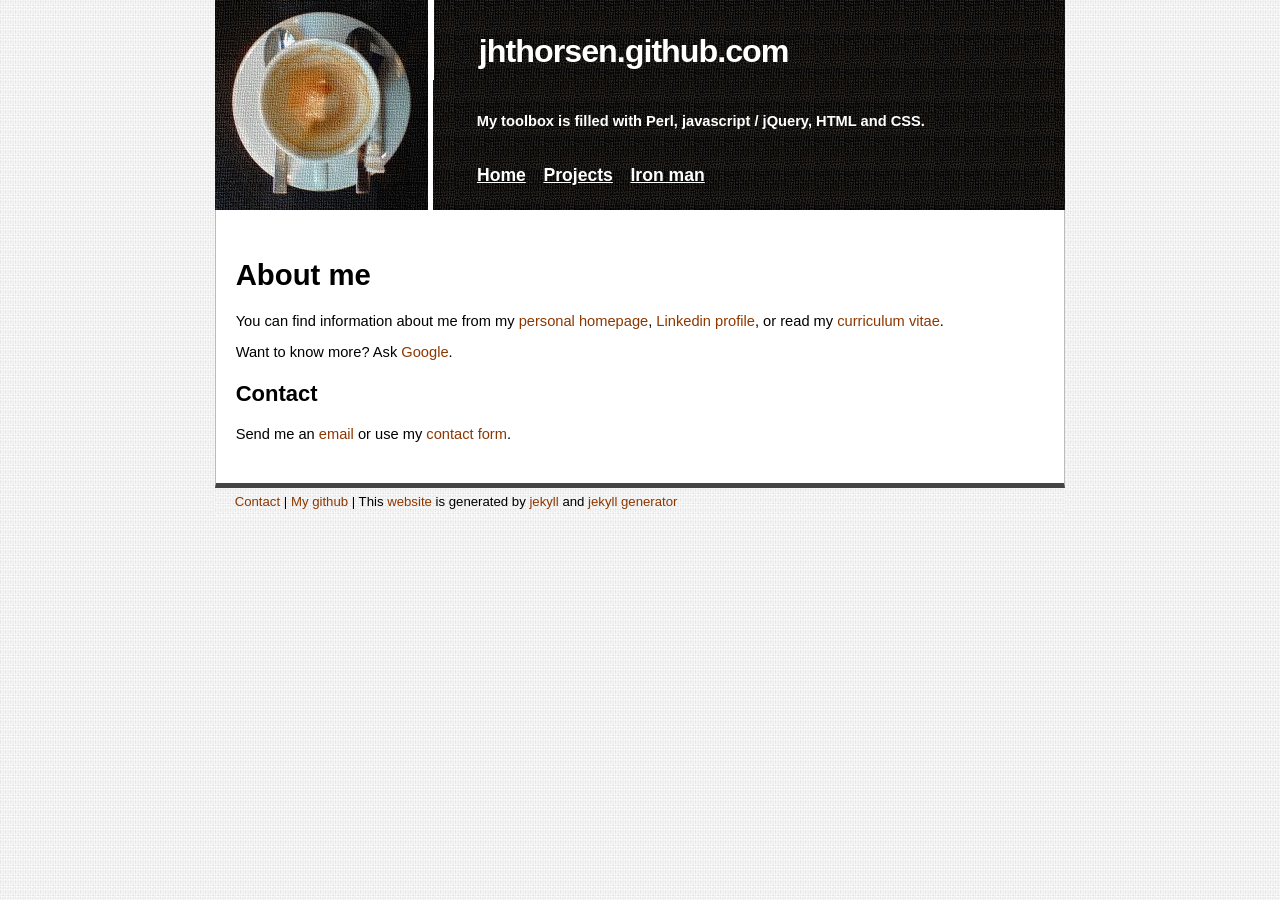
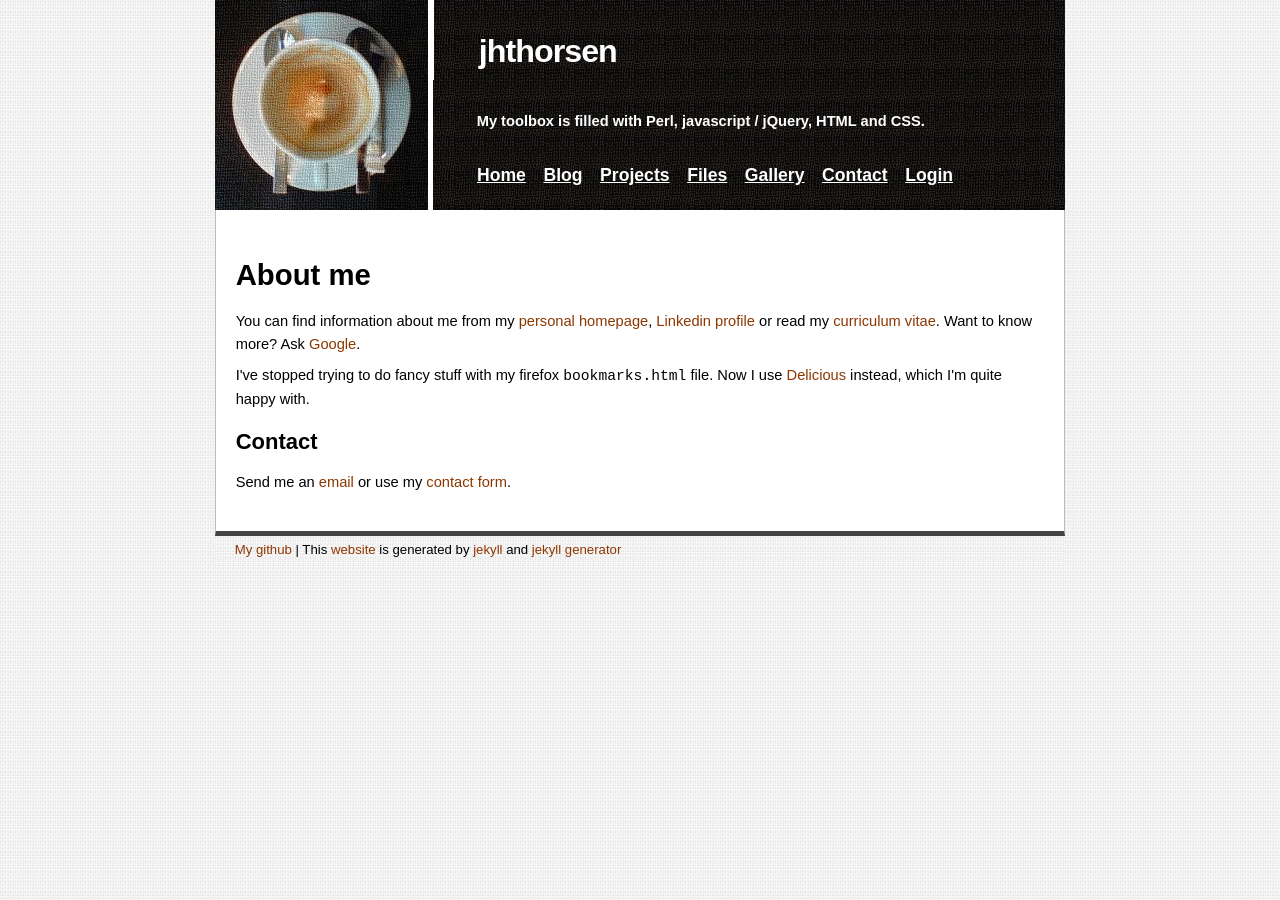
Before and after one commit to kberov/jhthorsen.github.com, a Jekyll site: the page built from index.html, in a window 1280 px wide. Built offline with Jekyll 4.4.1, drawn with Linux system fonts in a browser that asks for light colours.

Commit message:
updated layout

```diff
--- a/_layouts/default.html
+++ b/_layouts/default.html
@@ -11,7 +11,7 @@
 <body><div id="wrapper">
 
 <div id="header">
-    <h1><a href="http://jhthorsen.github.com">jhthorsen.github.com</a></h1>
+    <h1><a href="http://jhthorsen.github.com">jhthorsen</a></h1>
     <p>
         My toolbox is filled with <a href="http://perl.com">Perl</a>,
         <a href="http://en.wikipedia.org/wiki/JavaScript">javascript</a> / <a href="http://jquery.com">jQuery</a>,
@@ -22,8 +22,12 @@
 
 <div id="menu">
     <a href="/">Home</a>
+    <a href="/blog">Blog</a>
     <a href="/projects">Projects</a>
-    <a href="/ironman">Iron man</a>
+    <a href="http://flodhest.net/files/">Files</a>
+    <a href="http://flodhest.net/gallery/">Gallery</a>
+    <a href="http://flodhest.net/contact">Contact</a>
+    <a href="http://flodhest.net/login">Login</a>
 </div>
 
 <div id="content">
--- a/_posts/2009-06-01-line-noise-parentheses.markdown
+++ b/_posts/2009-06-01-line-noise-parentheses.markdown
@@ -13,7 +13,7 @@ Versus:
 
     push @text, sprintf 'I got %i foos', int shift @{ $obj->get_foo };
 
-I don't understand how the first one is less noise than the second (!).
+I don't understand how the first one is less noisy than the second (!).
 I also don't understand how you can maintain or read the first one.
 
 Disclaimer: Yes, I know the example code doesn't make any sense.
--- a/index.html
+++ b/index.html
@@ -5,15 +5,11 @@ title: jhthorsen's github page
 
 <h1 id="about_me">About me</h1>
 <p>
-    You can find information about me from
-    my <a href="http://flodhest.net">personal homepage</a>,
-    <a href="http://www.linkedin.com/in/jhthorsen">Linkedin profile</a>,
-    or read my <a href="http://jhthorsen.github.com/cv.html">curriculum vitae</a>.
+    You can find information about me from my <a href="http://flodhest.net">personal homepage</a>, <a href="http://www.linkedin.com/in/jhthorsen">Linkedin profile</a> or read my <a href="http://jhthorsen.github.com/cv-en.html">curriculum vitae</a>.
+    Want to know more? Ask <a href="http://google.com/search?q=&quot;jan+henning+thorsen&quot;">Google</a>.
 </p>
-
 <p>
-    Want to know more? Ask
-    <a href="http://google.com/search?q=&quot;jan+henning+thorsen&quot;">Google</a>.
+    I've stopped trying to do fancy stuff with my firefox <code>bookmarks.html</code> file. Now I use <a href="http://delicious.com/jhthorsen">Delicious</a> instead, which I'm quite happy with.
 </p>
 
 <h2>Contact</h2>
```
Also changed, not shown: other parts of _layouts/default.html (+0 -2 lines), about/cv-no.html (added, +74 -0 lines), blog/index.html (added, +16 -0 lines), ironman/index.html (deleted, +0 -16 lines), about/cv-en.html (renamed from cv.html).
